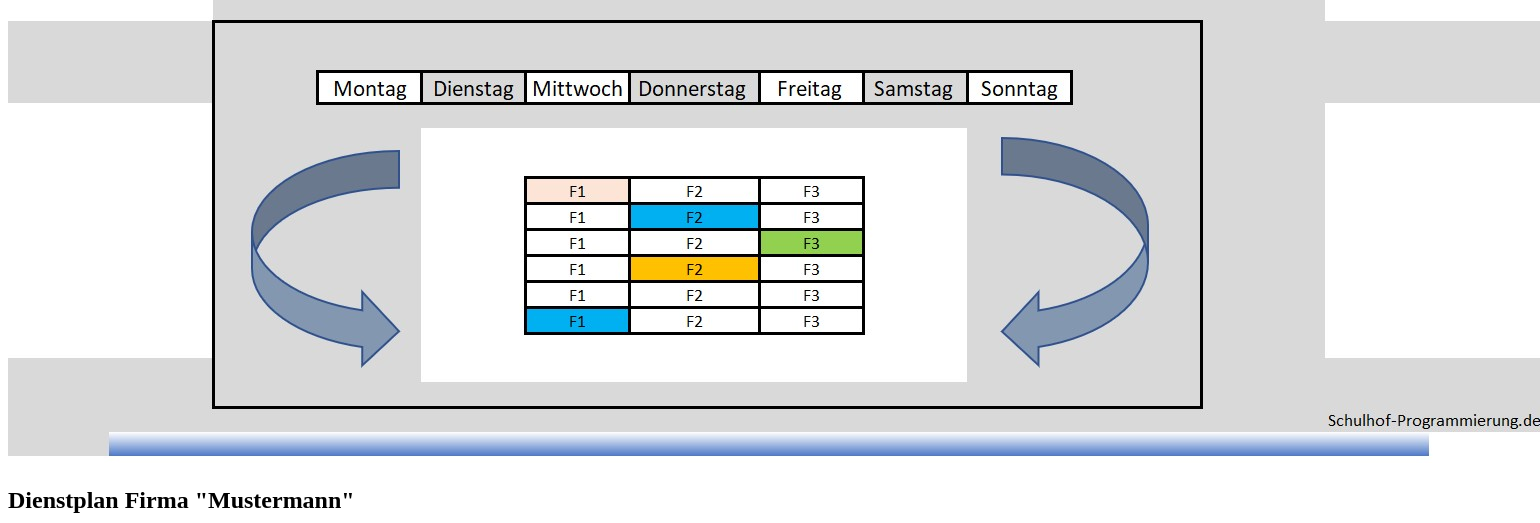
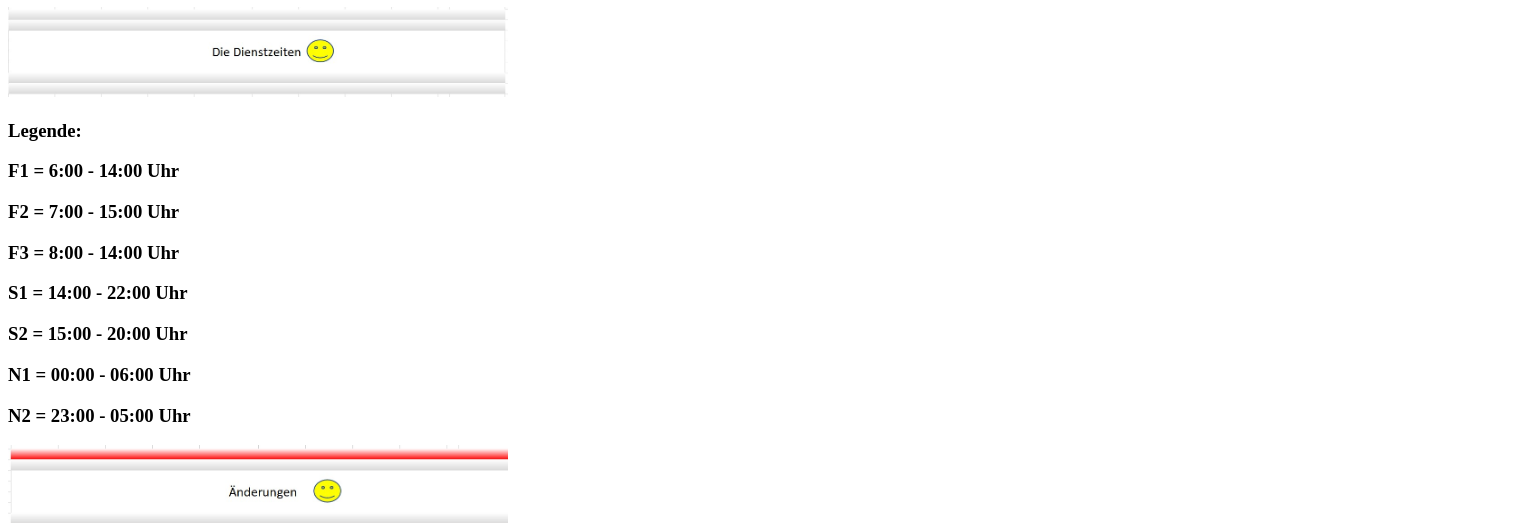
Before and after one commit to pascall100/zeitmaschine, a plain HTML site: page index.html in a window 1280 px wide. Shown: the part 120-643 px from the top of the page, 1540 px wide, since content can reach past the window. Drawn offline with Linux system fonts and the light colour scheme.

Commit message:
version 4
 bild ausgeschnitten

```diff
--- a/index.html
+++ b/index.html
@@ -21,7 +21,7 @@ tr:nth-child(even){background-color: #f6f0f3}
 </style>
 </head>
 <body>
-    <img src="dienstplanvorlagecodeschool.jpg" alt="header bild">
+
 
 <h2>Dienstplan Firma "Mustermann"</h2>
 <h1>Mein Wochenplan</h1>
```
